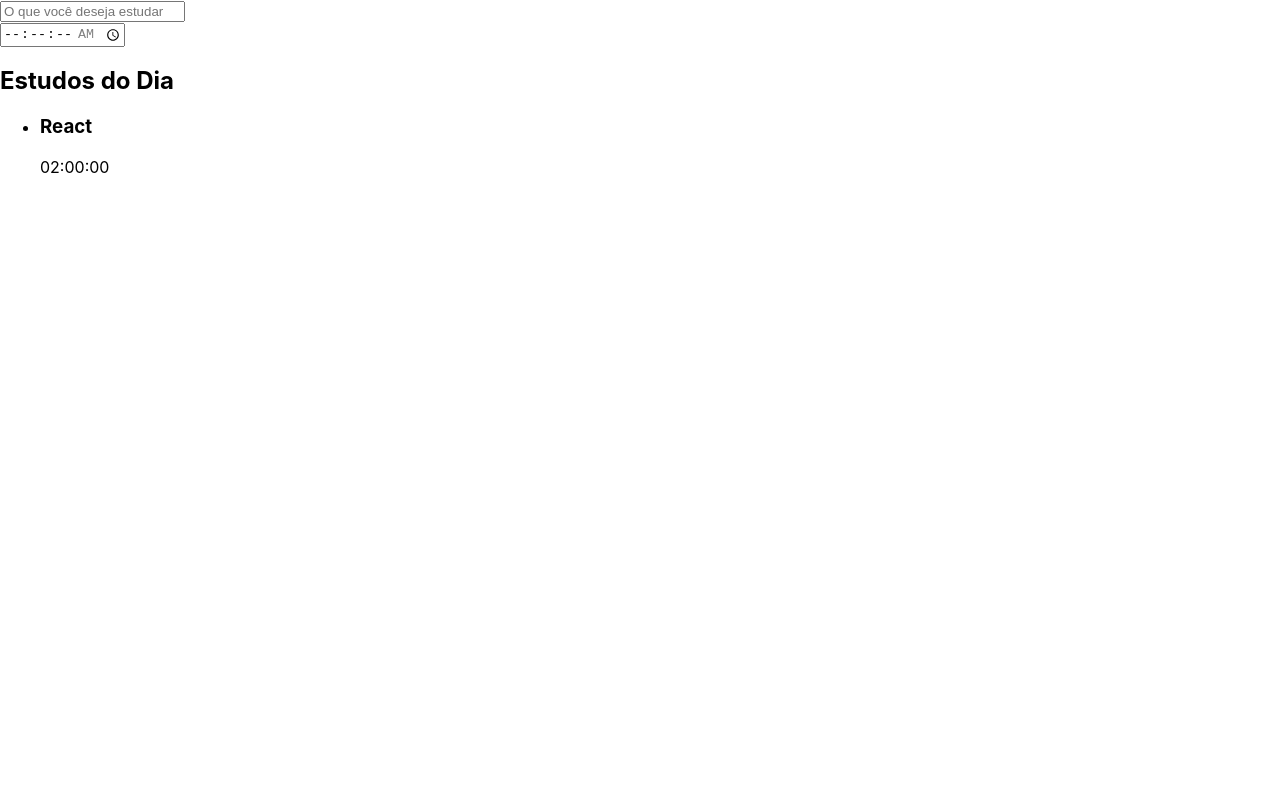
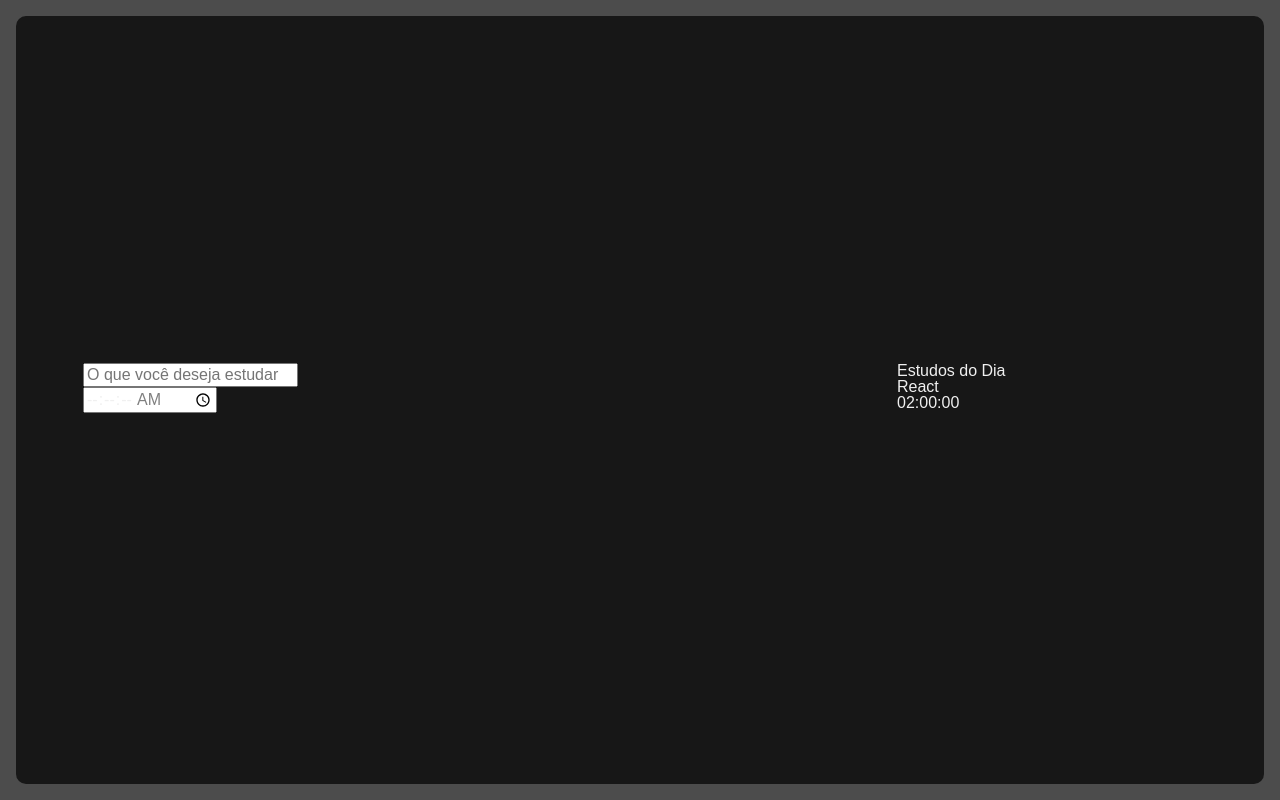
Before and after one commit to mateusmenesesDev/Cronometro-de-Estudos, a React (Create React App) app: page / in a window 1280 px wide. Built offline with nearby package versions, Linux system fonts and the light colour scheme.

Commit message:
Instalando saas

```diff
--- a/package.json
+++ b/package.json
@@ -39,5 +39,8 @@
       "last 1 firefox version",
       "last 1 safari version"
     ]
+  },
+  "devDependencies": {
+    "sass": "^1.55.0"
   }
 }
--- a/src/App.css
+++ /dev/null
@@ -1,38 +0,0 @@
-.App {
-  text-align: center;
-}
-
-.App-logo {
-  height: 40vmin;
-  pointer-events: none;
-}
-
-@media (prefers-reduced-motion: no-preference) {
-  .App-logo {
-    animation: App-logo-spin infinite 20s linear;
-  }
-}
-
-.App-header {
-  background-color: #282c34;
-  min-height: 100vh;
-  display: flex;
-  flex-direction: column;
-  align-items: center;
-  justify-content: center;
-  font-size: calc(10px + 2vmin);
-  color: white;
-}
-
-.App-link {
-  color: #61dafb;
-}
-
-@keyframes App-logo-spin {
-  from {
-    transform: rotate(0deg);
-  }
-  to {
-    transform: rotate(360deg);
-  }
-}
--- a/src/App.tsx
+++ /dev/null
@@ -1,15 +0,0 @@
-import './App.css';
-import { Form } from './components/Form';
-import { List } from './components/List';
-
-function App() {
-  return (
-    <div>
-      <Form/>
-      <List/>
-    </div>
-
-  );
-}
-
-export default App;
--- a/src/index.css
+++ b/src/index.css
@@ -1,13 +1,95 @@
+html, body, div, span, applet, object, iframe,
+h1, h2, h3, h4, h5, h6, p, blockquote, pre,
+a, abbr, acronym, address, big, cite, code,
+del, dfn, em, img, ins, kbd, q, s, samp,
+small, strike, strong, sub, sup, tt, var,
+b, u, i, center,
+dl, dt, dd, ol, ul, li,
+fieldset, form, label, legend,
+table, caption, tbody, tfoot, thead, tr, th, td,
+article, aside, canvas, details, embed,
+figure, figcaption, footer, header, hgroup,
+menu, nav, output, ruby, section, summary,
+time, mark, audio, video {
+	margin: 0;
+	padding: 0;
+	border: 0;
+	font-size: 100%;
+	font: inherit;
+	vertical-align: baseline;
+}
+/* HTML5 display-role reset for older browsers */
+article, aside, details, figcaption, figure,
+footer, header, hgroup, menu, nav, section {
+	display: block;
+}
 body {
-  margin: 0;
-  font-family: -apple-system, BlinkMacSystemFont, 'Segoe UI', 'Roboto', 'Oxygen',
-    'Ubuntu', 'Cantarell', 'Fira Sans', 'Droid Sans', 'Helvetica Neue',
-    sans-serif;
-  -webkit-font-smoothing: antialiased;
-  -moz-osx-font-smoothing: grayscale;
+	line-height: 1;
+}
+ol, ul {
+	list-style: none;
+}
+blockquote, q {
+	quotes: none;
+}
+blockquote:before, blockquote:after,
+q:before, q:after {
+	content: '';
+	content: none;
+}
+table {
+	border-collapse: collapse;
+	border-spacing: 0;
 }
 
-code {
-  font-family: source-code-pro, Menlo, Monaco, Consolas, 'Courier New',
-    monospace;
+
+input {
+	font-family: inherit;
+	font-size: inherit;
+	font-weight: inherit;
+	color: inherit;
 }
+
+button {
+	border: unset;
+	background-color: unset;
+	font-family: inherit;
+	font-size: inherit;
+	font-weight: inherit;
+	color: inherit;
+}
+
+@import url('https://fonts.googleapis.com/css2?family=Manjari&display=swap');
+
+body {
+	display: flex;
+	justify-content: center;
+	font-family: 'Manjari', sans-serif;
+	color: #F0F0F0;
+	background-color: #4C4C4C;
+	height: 100%;
+	width: 100%;
+	padding: 16px;
+	box-sizing: border-box;
+}
+
+#root {
+	width: 100%;
+}
+
+::-webkit-scrollbar {
+	width: 8px;
+}
+
+::-webkit-scrollbar-track {
+	background: unset;
+}
+
+::-webkit-scrollbar-thumb {
+	border-radius: 4px;
+	background: #888;
+}
+
+::-webkit-scrollbar-thumb:hover {
+	background: #555;
+}
--- a/src/index.tsx
+++ b/src/index.tsx
@@ -1,7 +1,7 @@
 import React from 'react';
 import ReactDOM from 'react-dom/client';
 import './index.css';
-import App from './App';
+import App from './pages/App';
 import reportWebVitals from './reportWebVitals';
 
 const root = ReactDOM.createRoot(
--- /dev/null
+++ b/src/pages/App.tsx
@@ -0,0 +1,15 @@
+import './style.scss';
+import { Form } from '../components/Form';
+import { List } from '../components/List';
+
+function App() {
+  return (
+    <div className='AppStyle'>
+      <Form/>
+      <List/>
+    </div>
+
+  );
+}
+
+export default App;
--- /dev/null
+++ b/src/pages/style.scss
@@ -0,0 +1,30 @@
+.AppStyle {
+  display: grid;
+  grid-template-rows: min-content min-content auto;
+  grid-template-areas:
+  "nova-tarefa"
+  "cronometro"
+  "tarefas"
+  ;
+  row-gap: 24px;
+  min-width: 320px;
+  min-height: calc(100vh - 32px);
+  width: 100%;
+  padding: 32px;
+  box-sizing: border-box;
+  border-radius: 10px;
+  background-color: #171717;
+
+  @media screen and (min-width:1280px)  {
+    grid-template-areas:
+    "nova-tarefa tarefas"
+    "cronometro tarefas"
+    ;
+    column-gap: 64px;
+    grid-template-rows: min-content min-content;
+    grid-template-columns: 750px 300px;
+    justify-content: center;
+    align-content: center;
+    padding: 64px;
+  }
+}
```
Also changed, not shown: 2 other files (tests, documents, lock files or other folders).
